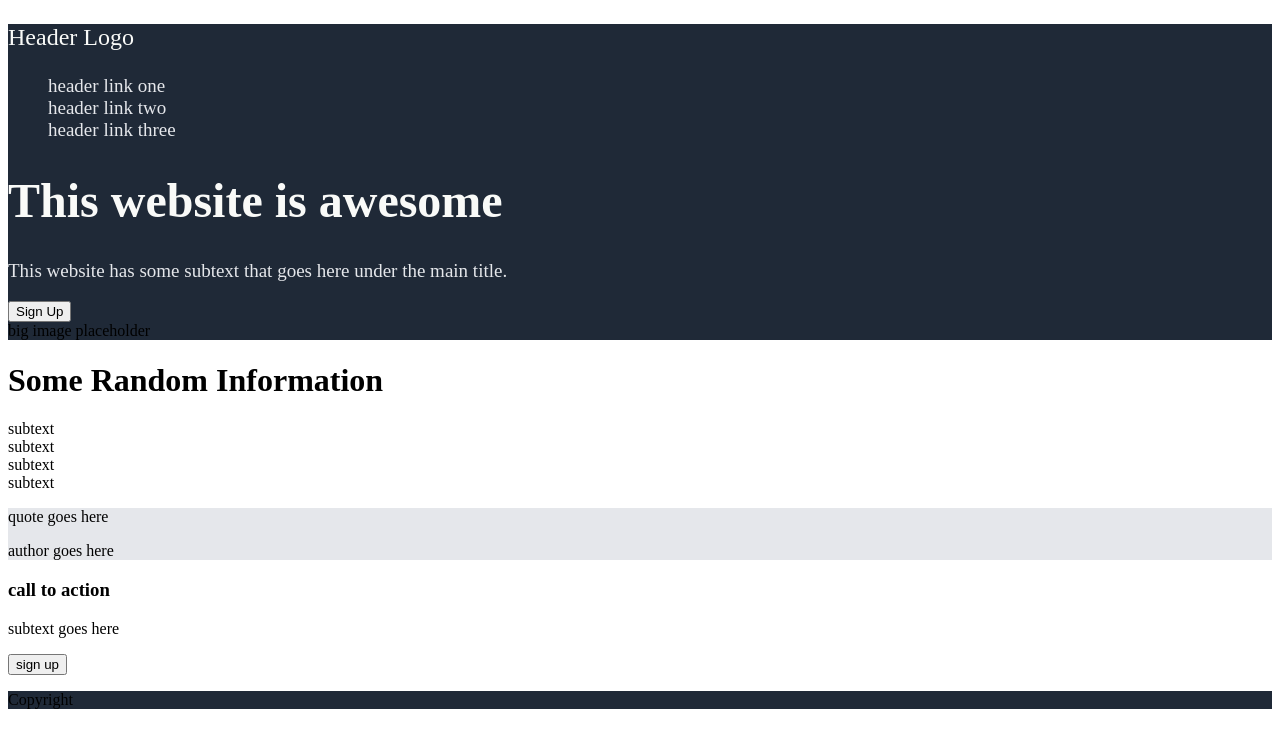
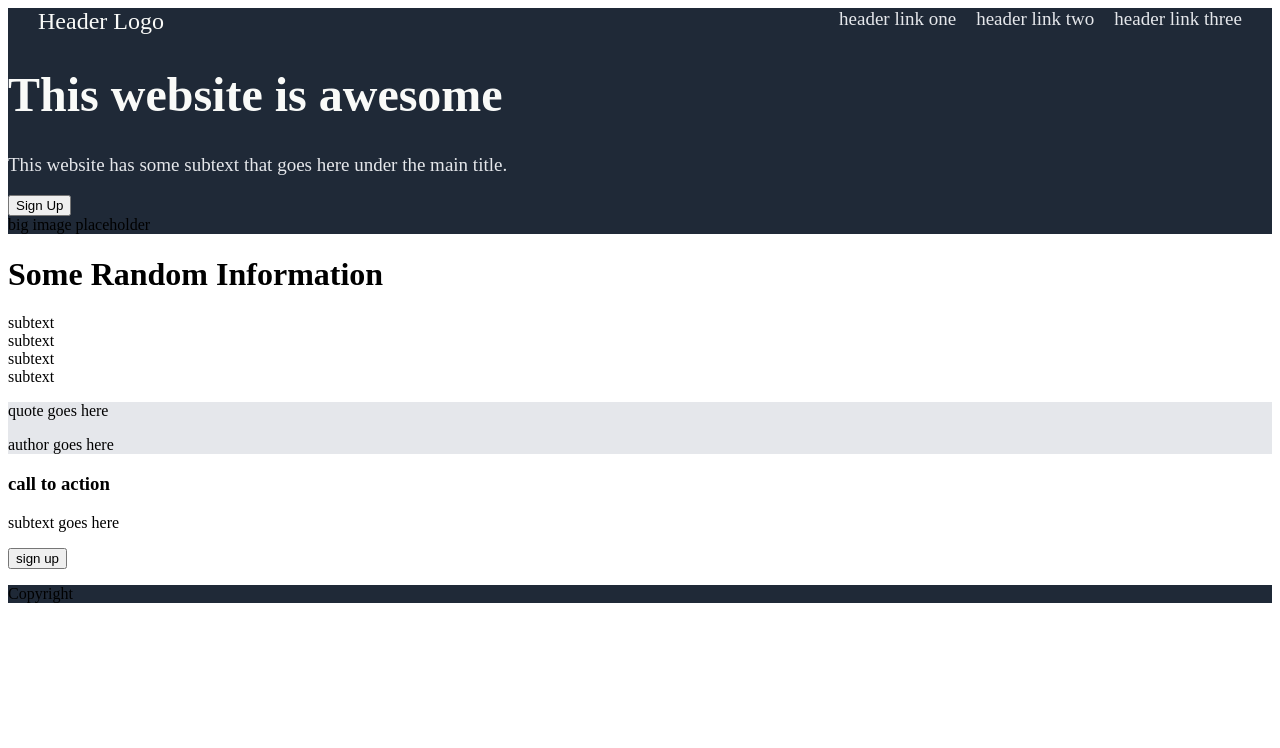
Before and after one commit to sairaheta1/landing-page, a plain HTML site: page index.html in a window 1280 px wide. Drawn offline with Linux system fonts and the light colour scheme.

Commit message:
add flex and fix alignment for top navigation bar

```diff
--- a/styles.css
+++ b/styles.css
@@ -22,6 +22,12 @@
 .header-logo-text {
     font-size: 24px;
     color: #f9faf8;
+    margin: 0;
+    margin-right: auto;
+}
+.header-links {
+    display: flex;
+    padding: 0px 30px;
 }
 a {
     text-decoration: none;
@@ -29,4 +35,8 @@ a {
 }
 ul {
     list-style: none;
+    display: flex;
+    margin: 0;
+    margin-left: auto;
+    gap: 20px;
 }
```
